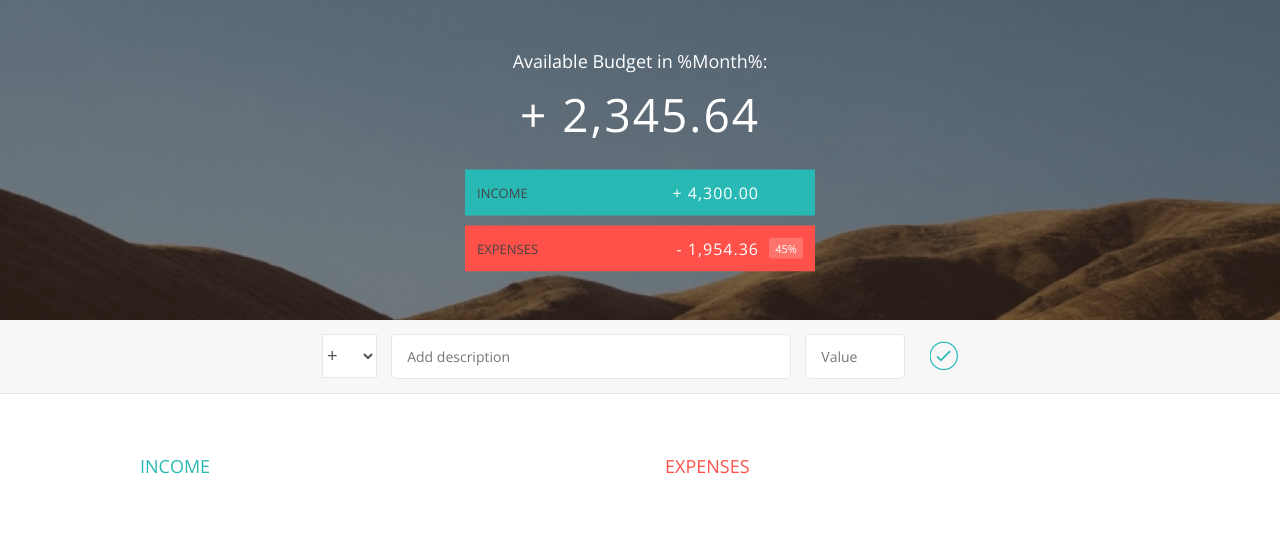
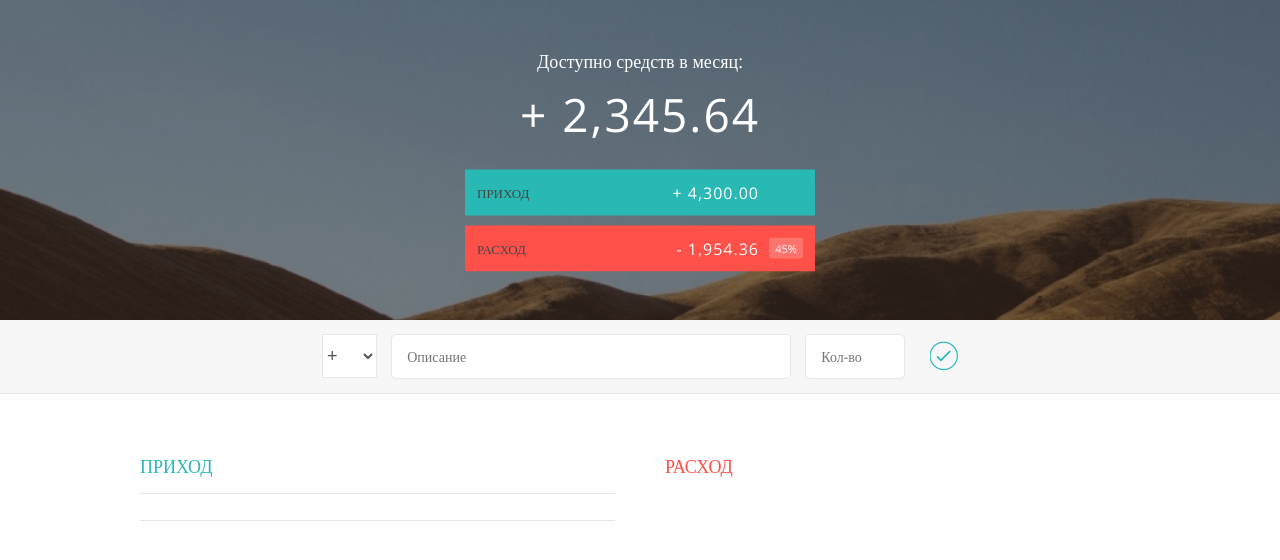
Before and after one commit to datikken/BudgetApp, a plain HTML site: page index.html in a window 1280 px wide. Both pictures are taken after a click on the button 943 px from the left and 357 px from the top of the page. Drawn offline with nearby package versions, Linux system fonts and the light colour scheme.

Commit message:
addingToUI

```diff
--- a/app.js
+++ b/app.js
@@ -1,38 +1,125 @@
 const budgetController = (function(){
-    const x = 23
-    const add = function(a) {
-        return x + a
+
+    Expense = function(id, description, value) {
+        this.id = id;
+        this.description = description
+        this.value = value
     }
 
+     Income = function(id, description, value) {
+        this.id = id;
+        this.description = description
+        this.value = value
+    }
+
+    const data = {
+        allItems: {
+            exp: [],
+            inc: []
+        },
+        total: {
+            exp: 0,
+            inc: 0
+        }
+    }
     return {
-        publicTest: function(b) {
-            return add(b)
+        addItem: function(type, des, val) {
+            var newItem, ID
+            //create new id
+            if(data.allItems[type].length > 0) {
+               ID = data.allItems[type][data.allItems[type].length - 1].id + 1
+            } else {
+                ID = 0
+            }
+            //create new item based on
+            if(type === 'exp') {
+                newItem = new Expense(ID, des, val)
+            } else if (type === 'inc') {
+                newItem = new Income(ID, des, val)
+            }
+            //push it into our data
+            data.allItems[type].push(newItem)
+            //return the new elem
+            return newItem;
+        },
+        testing: function() {
+            console.log(data)
         }
+
+    }
+
+})();
+
+const UIController = (function() {
+    const DOMstrings = {
+        inputType: '.add__type',
+        inputDescription: '.add__description',
+        inputValue: '.add__value',
+        inputBtn: '.add__btn',
+        incomeContainer: '.income__list',
+        expensesContainer: '.expenses__list'
+    }
+    return {
+        getInput: function() {
+            return {
+                type: document.querySelector(DOMstrings.inputType).value, // will be inc or exp
+                description: document.querySelector(DOMstrings.inputDescription).value,
+                value: document.querySelector(DOMstrings.inputValue).value
+            }
+        },
+        getDOMstrings: function() {
+            return DOMstrings
+        },
+        addListItem: function(obj, type) {
+            var html, newHtml, element
+
+            if(type === 'inc'){
+            //create html string with placeholder
+            element = DOMstrings.incomeContainer
+            html = '<div class="item clearfix" id="income-%id%"><div class="item__description">%description%</div><div class="right clearfix"><div class="item__value">%value%</div><div class="item__delete"><button class="item__delete--btn"><i class="ion-ios-close-outline"></i></button></div></div></div>'
+            } else if(type === 'exp') {
+            element = DOMstrings.expensesContainer
+            //insert the html to the dom
+            html = '<div class="item clearfix" id="expense-%id%"><div class="item__description">%description%</div><div class="right clearfix"><div class="item__value">%value%</div><div class="item__delete"><button class="item__delete--btn"><i class="ion-ios-close-outline"></i></button></div></div></div>'
+        }
+            newHtml = html.replace('%id%', obj.id)
+            newHtml = newHtml.replace('%description%', obj.description)
+            newHtml = newHtml.replace('%value%', obj.value)
+            document.querySelector(element).insertAdjacentHTML('beforeend', newHtml)
+      }
     }
 })();
 
-const UIController = (function() {
+const controller = (function(budgetCtrl, UIctrl) {
+    const setupEventListeners = function() {
+        const DOM = UIController.getDOMstrings()
 
-})();
-
-
-const controller = (function(budgetCtrl, UIctrl) {
+        document.querySelector(DOM.inputBtn).addEventListener('click', ctrlAddItem)
+        document.addEventListener('keypress', function(e) {
+             if(event.keyCode === 13 || event.which === 13) {
+                 ctrlAddItem();
+             }
+         })
+    }
 
     const ctrlAddItem = function() {
+        var input, newItem
         //get the field input data
+        input = UIController.getInput()
+        console.log(input)
         //add item to the budget controller
+        newItem = budgetController.addItem(input.type, input.description, input.value)
         //add the new item to the ui
+        UIController.addListItem(newItem, input.type)
         //calculate the budget
         //display budget
-        console.log('works')
     }
+    return {
+        init: function() {
+            console.log('Application has started')
+            setupEventListeners()
+        }
+    }
+})(budgetController, UIController);
 
-   document.querySelector('.add__btn').addEventListener('click', ctrlAddItem)
-
-   document.addEventListener('keypress', function(e) {
-        if(event.keyCode === 13 || event.which === 13) {
-            ctrlAddItem();
-        }
-    })
-
-})(budgetController, UIController);
+controller.init()
--- a/index.html
+++ b/index.html
@@ -5,20 +5,20 @@
         <link href="https://fonts.googleapis.com/css?family=Open+Sans:100,300,400,600" rel="stylesheet" type="text/css">
         <link href="http://code.ionicframework.com/ionicons/2.0.1/css/ionicons.min.css" rel="stylesheet" type="text/css">
         <link type="text/css" rel="stylesheet" href="style.css">
-        <title>Budgety</title>
+        <title>Кошелек</title>
     </head>
     <body>
 
         <div class="top">
             <div class="budget">
                 <div class="budget__title">
-                    Available Budget in <span class="budget__title--month">%Month%</span>:
+                    Доступно средств <span class="budget__title--month">в месяц</span>:
                 </div>
 
                 <div class="budget__value">+ 2,345.64</div>
 
                 <div class="budget__income clearfix">
-                    <div class="budget__income--text">Income</div>
+                    <div class="budget__income--text">Приход</div>
                     <div class="right">
                         <div class="budget__income--value">+ 4,300.00</div>
                         <div class="budget__income--percentage">&nbsp;</div>
@@ -26,7 +26,7 @@
                 </div>
 
                 <div class="budget__expenses clearfix">
-                    <div class="budget__expenses--text">Expenses</div>
+                    <div class="budget__expenses--text">Расход</div>
                     <div class="right clearfix">
                         <div class="budget__expenses--value">- 1,954.36</div>
                         <div class="budget__expenses--percentage">45%</div>
@@ -44,15 +44,15 @@
                         <option value="inc" selected>+</option>
                         <option value="exp">-</option>
                     </select>
-                    <input type="text" class="add__description" placeholder="Add description">
-                    <input type="number" class="add__value" placeholder="Value">
+                    <input type="text" class="add__description" placeholder="Описание">
+                    <input type="number" class="add__value" placeholder="Кол-во">
                     <button class="add__btn"><i class="ion-ios-checkmark-outline"></i></button>
                 </div>
             </div>
 
             <div class="container clearfix">
                 <div class="income">
-                    <h2 class="icome__title">Income</h2>
+                    <h2 class="icome__title">Приход</h2>
 
                     <div class="income__list">
 
@@ -62,7 +62,7 @@
 
 
                 <div class="expenses">
-                    <h2 class="expenses__title">Expenses</h2>
+                    <h2 class="expenses__title">Расход</h2>
 
                     <div class="expenses__list">
 
```
